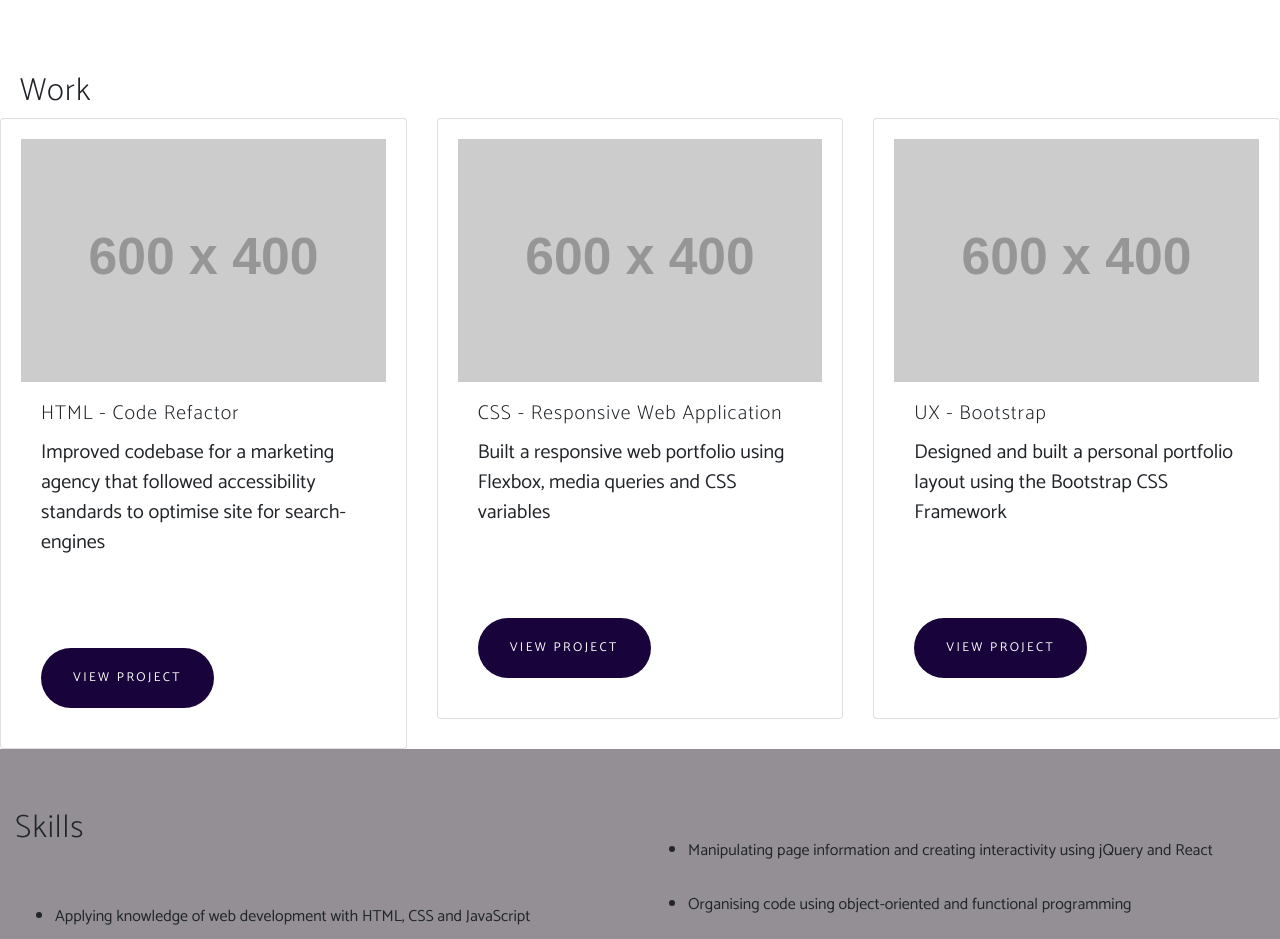
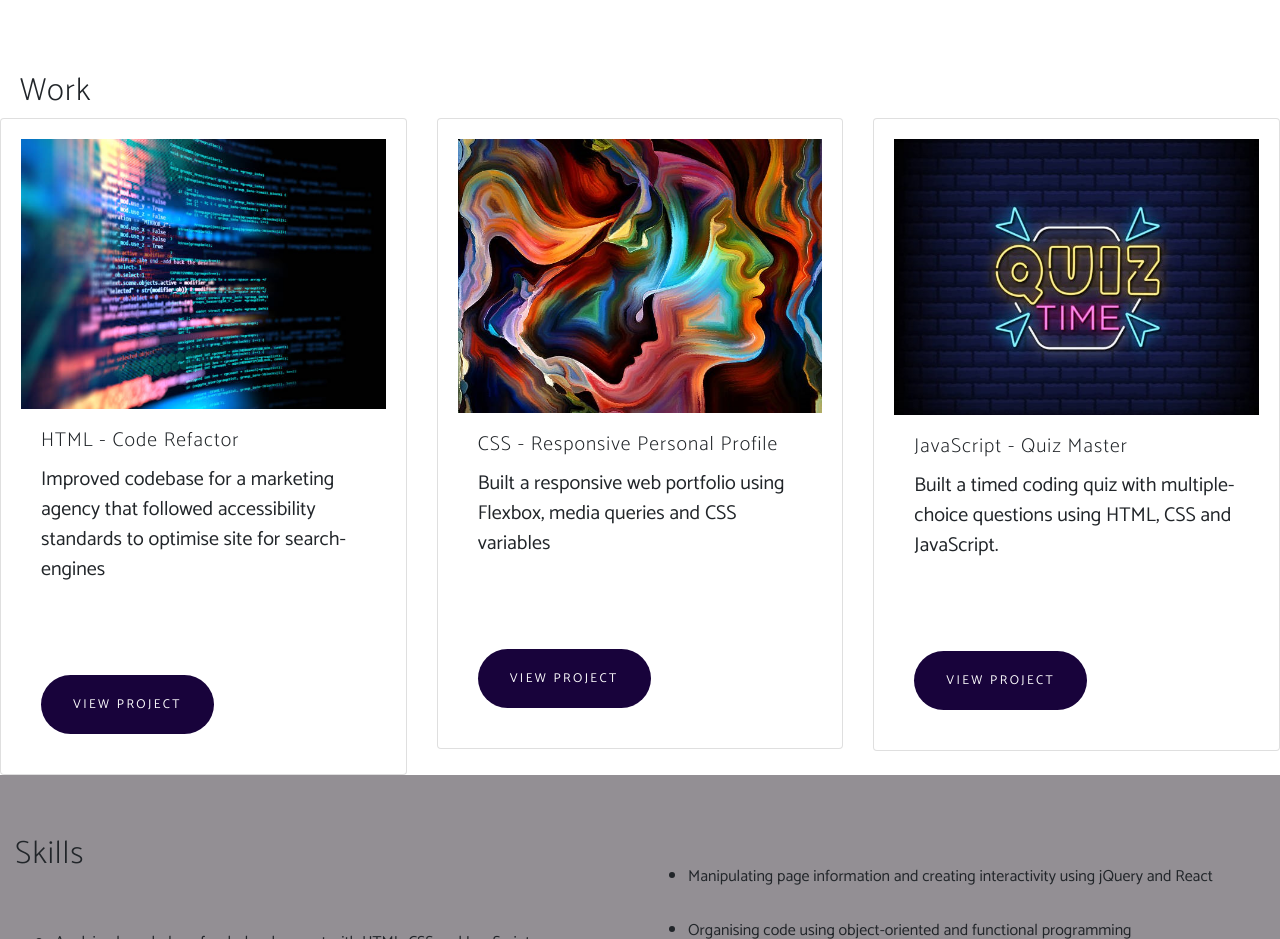
Before and after one commit to Musleha1/Bootstrap-PortfolioMaz21, a plain HTML site: page index.html in a window 1280 px wide. Shown: the part 820-1759 px from the top of the page. Drawn offline with nearby package versions, Linux system fonts and the light colour scheme; files that its build step writes are made by us from their sources; placeholder pictures from the web are drawn by us; a web font is replaced by a local one.

Commit message:
Added link to deployed project and an image

```diff
--- a/index.html
+++ b/index.html
@@ -79,11 +79,11 @@
       <!-- Card 1 -->
       <div class="work col-lg-4">
         <div class="card">
-        <img src="https://placehold.co/600x400/purple/white">
+        <img src=./Images/code.jpg>
           <div class="card-body">
             <h5 class="card-title">HTML - Code Refactor</h5>
             <p class="card-text">Improved codebase for a marketing agency that followed accessibility standards to optimise site for search-engines</p>
-            <a href="#" class="btn btn-primary">View Project</a>
+            <a href="https://musleha1.github.io/Code-refactor/" class="btn btn-primary" target="_blank">View Project</a>
           </div>
         </div>
       </div>
@@ -92,11 +92,11 @@
       <!-- Card 2 -->
       <div class="work col-lg-4">
         <div class="card">
-          <img src="https://placehold.co/600x400/purple/white">
+          <img src="./Images/profile.jpg">
           <div class="card-body">
-            <h5 class="card-title">CSS - Responsive Web Application</h5>
+            <h5 class="card-title">CSS - Responsive Personal Profile</h5>
             <p class="card-text">Built a responsive web portfolio using Flexbox, media queries and CSS variables</p>
-            <a href="#" class="btn btn-primary">View Project</a>
+            <a href="https://musleha1.github.io/First-Responsive-Portfolio/" class="btn btn-primary" target="_blank">View Project</a>
           </div>
         </div>
       </div>
@@ -105,11 +105,11 @@
       <!-- Card 3 -->
       <div class="work col-lg-4">
         <div class="card">
-          <img src="https://placehold.co/600x400/purple/white">
+          <img src="./Images/quiz.jpg">
           <div class="card-body">
-            <h5 class="card-title">UX - Bootstrap</h5>
-            <p class="card-text">Designed and built a personal portfolio layout using the Bootstrap CSS Framework</p>
-            <a href="#" class="btn btn-primary">View Project</a>
+            <h5 class="card-title">JavaScript - Quiz Master</h5>
+            <p class="card-text">Built a timed coding quiz with multiple-choice questions using HTML, CSS and JavaScript.</p>
+            <a href="https://musleha1.github.io/JS-Quiz_Master/" class="btn btn-primary" target="_blank">View Project</a>
           </div>
         </div>
       </div>
```
